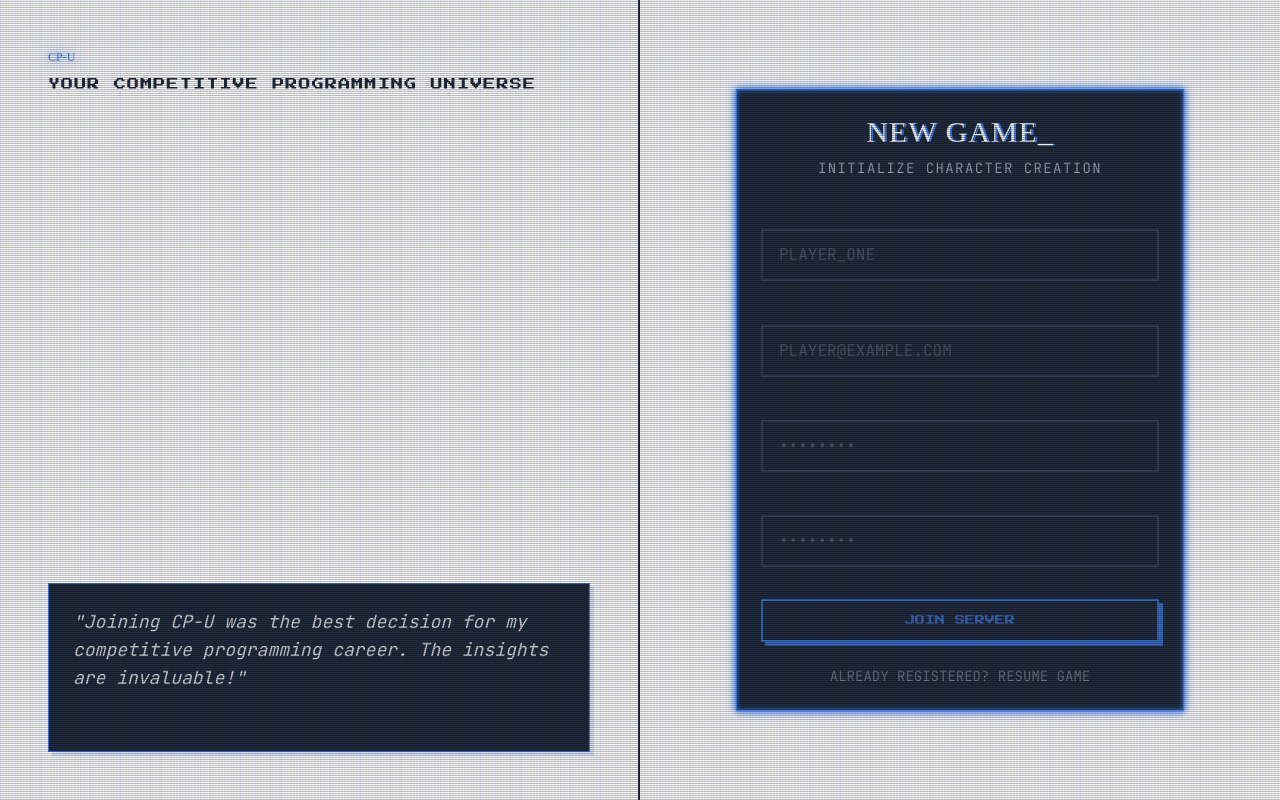
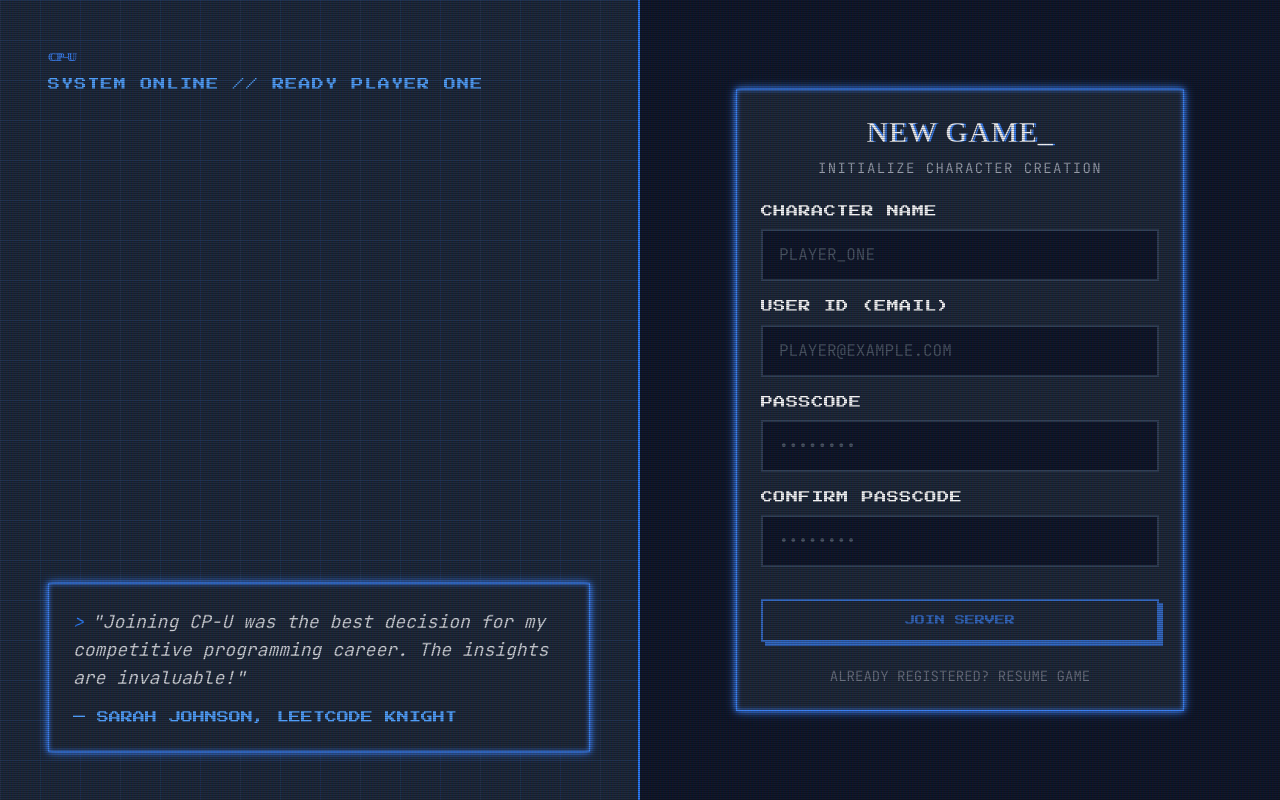
Before and after one commit to aristoncodes/CP-U, a Next.js app in the folder client/: page /register in a window 1280 px wide. Built offline with nearby package versions, Linux system fonts and the light colour scheme; a web font is replaced by a local one.

Commit message:
last pakka last

```diff
--- a/client/app/globals.css
+++ b/client/app/globals.css
@@ -145,7 +145,7 @@ pre {
 
 /* The "Hard" Card - No soft shadows, only hard borders */
 .card-retro {
-  background: var(--bg-panel);
+  background: #1e293b;
   border: 1px solid var(--accent);
   box-shadow: 4px 4px 0px 0px rgba(59, 130, 246, 0.2);
   border-radius: 0px;
@@ -154,7 +154,7 @@ pre {
 }
 
 .dark .card-retro {
-  background: var(--bg-panel);
+  background: #1e293b;
 }
 
 .card-retro:hover {
@@ -306,10 +306,8 @@ pre {
    ============================================ */
 
 .crt-overlay {
-  background: linear-gradient(
-    rgba(18, 16, 16, 0) 50%,
-    rgba(0, 0, 0, 0.25) 50%
-  ), linear-gradient(90deg, rgba(255, 0, 0, 0.06), rgba(0, 255, 0, 0.02), rgba(0, 0, 255, 0.06));
+  background: linear-gradient(rgba(18, 16, 16, 0) 50%,
+      rgba(0, 0, 0, 0.25) 50%), linear-gradient(90deg, rgba(255, 0, 0, 0.06), rgba(0, 255, 0, 0.02), rgba(0, 0, 255, 0.06));
   background-size: 100% 2px, 3px 100%;
   pointer-events: none;
 }
@@ -318,7 +316,7 @@ pre {
   width: 100%;
   height: 100px;
   z-index: 10;
-  background: linear-gradient(0deg, rgba(0,0,0,0) 0%, rgba(59, 130, 246, 0.1) 50%, rgba(0,0,0,0) 100%);
+  background: linear-gradient(0deg, rgba(0, 0, 0, 0) 0%, rgba(59, 130, 246, 0.1) 50%, rgba(0, 0, 0, 0) 100%);
   opacity: 0.1;
   position: absolute;
   bottom: 100%;
@@ -330,9 +328,11 @@ pre {
   0% {
     bottom: 100%;
   }
+
   80% {
     bottom: 100%;
   }
+
   100% {
     bottom: -100px;
   }
--- a/client/app/login/page.js
+++ b/client/app/login/page.js
@@ -69,7 +69,7 @@ export default function LoginPage() {
                             placeholder="PLAYER_ONE@EXAMPLE.COM"
                             value={email}
                             onChange={(e) => setEmail(e.target.value)}
-                            className="w-full bg-core border-2 border-slate-700 px-4 py-3 text-white placeholder-gray-600 font-mono focus:border-accent focus:outline-none focus:ring-0 transition-colors uppercase"
+                            className="w-full bg-slate-900 border-2 border-slate-700 px-4 py-3 text-white placeholder-gray-600 font-mono focus:border-accent focus:outline-none focus:ring-0 transition-colors uppercase"
                             required
                         />
                     </div>
@@ -84,7 +84,7 @@ export default function LoginPage() {
                             placeholder="••••••••"
                             value={password}
                             onChange={(e) => setPassword(e.target.value)}
-                            className="w-full bg-core border-2 border-slate-700 px-4 py-3 text-white placeholder-gray-600 font-mono focus:border-accent focus:outline-none focus:ring-0 transition-colors"
+                            className="w-full bg-slate-900 border-2 border-slate-700 px-4 py-3 text-white placeholder-gray-600 font-mono focus:border-accent focus:outline-none focus:ring-0 transition-colors"
                             required
                         />
                     </div>
--- a/client/app/register/page.js
+++ b/client/app/register/page.js
@@ -86,7 +86,7 @@ export default function RegisterPage() {
                             placeholder="PLAYER_ONE"
                             value={formData.username}
                             onChange={handleChange}
-                            className="w-full bg-core border-2 border-slate-700 px-4 py-3 text-white placeholder-gray-600 font-mono focus:border-accent focus:outline-none focus:ring-0 transition-colors uppercase"
+                            className="w-full bg-slate-900 border-2 border-slate-700 px-4 py-3 text-white placeholder-gray-600 font-mono focus:border-accent focus:outline-none focus:ring-0 transition-colors uppercase"
                             required
                         />
                     </div>
@@ -102,7 +102,7 @@ export default function RegisterPage() {
                             placeholder="PLAYER@EXAMPLE.COM"
                             value={formData.email}
                             onChange={handleChange}
-                            className="w-full bg-core border-2 border-slate-700 px-4 py-3 text-white placeholder-gray-600 font-mono focus:border-accent focus:outline-none focus:ring-0 transition-colors uppercase"
+                            className="w-full bg-slate-900 border-2 border-slate-700 px-4 py-3 text-white placeholder-gray-600 font-mono focus:border-accent focus:outline-none focus:ring-0 transition-colors uppercase"
                             required
                         />
                     </div>
@@ -118,7 +118,7 @@ export default function RegisterPage() {
                             placeholder="••••••••"
                             value={formData.password}
                             onChange={handleChange}
-                            className="w-full bg-core border-2 border-slate-700 px-4 py-3 text-white placeholder-gray-600 font-mono focus:border-accent focus:outline-none focus:ring-0 transition-colors"
+                            className="w-full bg-slate-900 border-2 border-slate-700 px-4 py-3 text-white placeholder-gray-600 font-mono focus:border-accent focus:outline-none focus:ring-0 transition-colors"
                             required
                         />
                     </div>
@@ -134,7 +134,7 @@ export default function RegisterPage() {
                             placeholder="••••••••"
                             value={formData.confirmPassword}
                             onChange={handleChange}
-                            className="w-full bg-core border-2 border-slate-700 px-4 py-3 text-white placeholder-gray-600 font-mono focus:border-accent focus:outline-none focus:ring-0 transition-colors"
+                            className="w-full bg-slate-900 border-2 border-slate-700 px-4 py-3 text-white placeholder-gray-600 font-mono focus:border-accent focus:outline-none focus:ring-0 transition-colors"
                             required
                         />
                     </div>
--- a/client/components/AuthLayout.js
+++ b/client/components/AuthLayout.js
@@ -1,14 +1,14 @@
 export default function AuthLayout({ children, testimonial }) {
     return (
-        <div className="flex min-h-screen bg-core text-primary font-sans selection:bg-accent selection:text-white relative overflow-hidden">
+        <div className="dark flex min-h-screen bg-slate-900 text-slate-50 font-sans selection:bg-blue-500 selection:text-white relative overflow-hidden">
             {/* CRT Overlay Effects */}
             <div className="crt-overlay absolute inset-0 z-50 pointer-events-none"></div>
             <div className="scanline absolute inset-0 z-50 pointer-events-none"></div>
 
             {/* Left Side - Dark Section with Testimonial */}
-            <div className="hidden lg:flex lg:w-1/2 flex-col justify-between bg-panel p-12 border-r-2 border-accent relative overflow-hidden">
+            <div className="hidden lg:flex lg:w-1/2 flex-col justify-between bg-slate-800 p-12 border-r-2 border-blue-500 relative overflow-hidden">
                 {/* Background Grid Effect */}
-                <div className="absolute inset-0 opacity-10 pointer-events-none"
+                <div className="absolute inset-0 opacity-20 pointer-events-none"
                     style={{
                         backgroundImage: `linear-gradient(rgba(59, 130, 246, 0.5) 1px, transparent 1px),
                         linear-gradient(90deg, rgba(59, 130, 246, 0.5) 1px, transparent 1px)`,
@@ -17,17 +17,18 @@ export default function AuthLayout({ children, testimonial }) {
                 ></div>
 
                 <div className="relative z-10">
-                    <h2 className="text-4xl font-heading text-white glow-text">CP-U</h2>
-                    <p className="mt-2 text-accent font-retro text-xs tracking-widest">Your Competitive Programming Universe</p>
+                    <h2 className="text-5xl font-heading text-white glow-text animate-glitch">CP-U</h2>
+                    <p className="mt-2 text-blue-400 font-retro text-xs tracking-widest uppercase">System Online // Ready Player One</p>
                 </div>
 
                 {testimonial && (
                     <div className="mt-auto relative z-10">
-                        <div className="card-retro bg-core/80 backdrop-blur-sm border-accent/50">
+                        <div className="card-retro bg-slate-900/90 backdrop-blur-sm border-blue-500 box-shadow-neon">
                             <blockquote className="text-lg font-mono text-gray-300 italic">
+                                <span className="text-blue-500 mr-2">&gt;</span>
                                 "{testimonial.quote}"
                             </blockquote>
-                            <p className="mt-4 text-sm font-retro text-accent">
+                            <p className="mt-4 text-xs font-retro text-blue-400 uppercase">
                                 — {testimonial.author}
                             </p>
                         </div>
@@ -36,9 +37,9 @@ export default function AuthLayout({ children, testimonial }) {
             </div>
 
             {/* Right Side - Form Section */}
-            <div className="flex w-full items-center justify-center bg-core p-8 lg:w-1/2 relative">
+            <div className="flex w-full items-center justify-center bg-slate-900 p-8 lg:w-1/2 relative">
                 {/* Mobile Background Grid */}
-                <div className="absolute inset-0 opacity-5 pointer-events-none lg:hidden"
+                <div className="absolute inset-0 opacity-10 pointer-events-none lg:hidden"
                     style={{
                         backgroundImage: `linear-gradient(rgba(59, 130, 246, 0.5) 1px, transparent 1px),
                         linear-gradient(90deg, rgba(59, 130, 246, 0.5) 1px, transparent 1px)`,
--- a/client/tailwind.config.js
+++ b/client/tailwind.config.js
@@ -15,6 +15,14 @@ module.exports = {
                 pixel: ['"VT323"', 'monospace'],
                 mono: ['"JetBrains Mono"', 'monospace'],
             },
+            colors: {
+                core: 'var(--bg-core)',
+                panel: 'var(--bg-panel)',
+                accent: 'var(--accent)',
+                primary: 'var(--text-primary)',
+                muted: 'var(--text-muted)',
+                secondary: 'var(--text-secondary)',
+            },
         },
     },
     plugins: [
```
